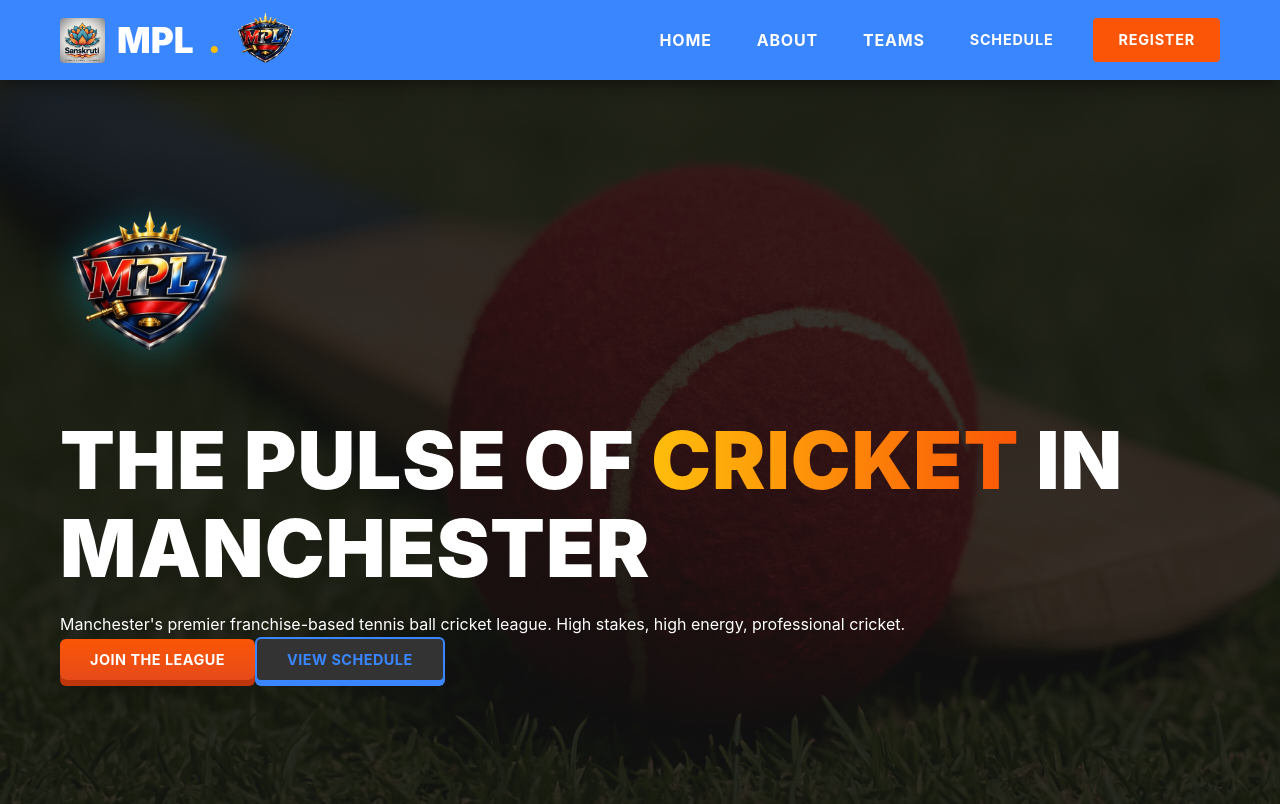
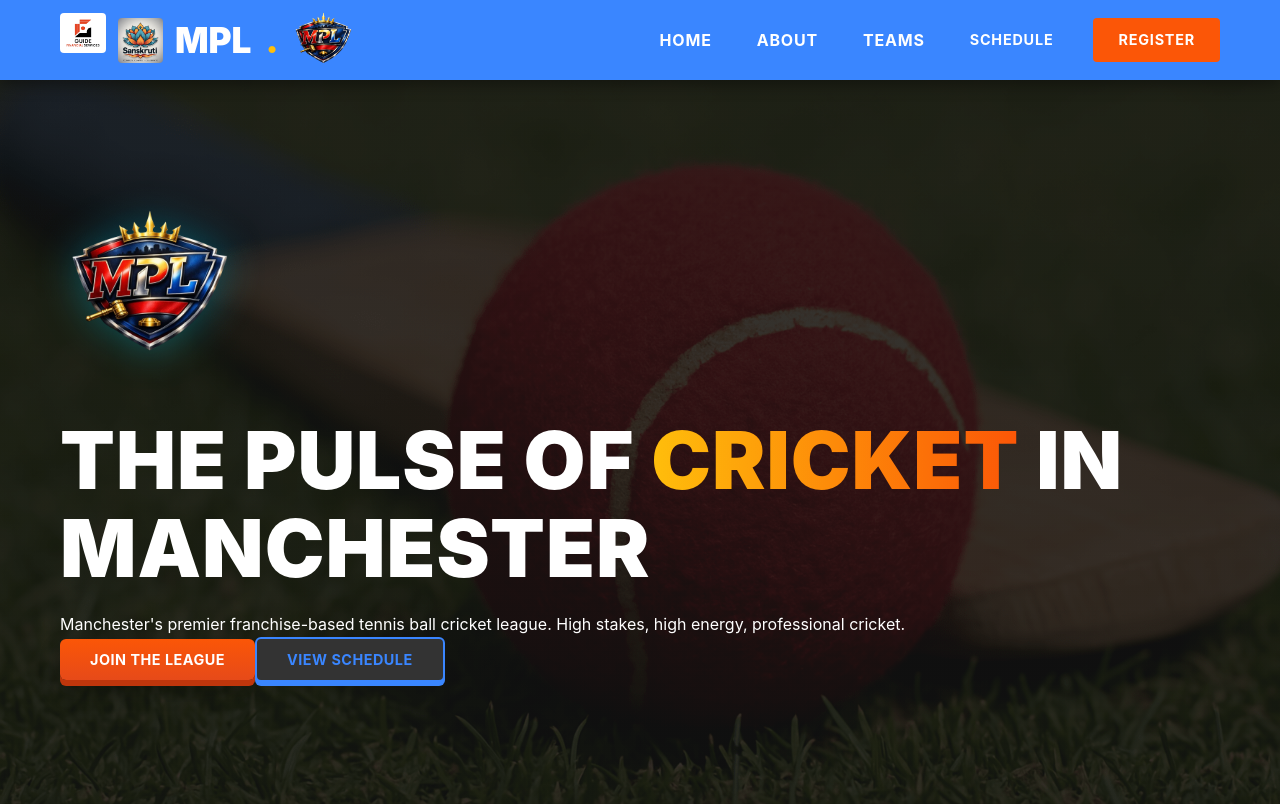
Before and after one commit to anandtanwar-web/mpl, a React (Vite) app: page / in a window 1280 px wide. Shown: the top 804 px of the page. Built offline with nearby package versions, Linux system fonts and the light colour scheme.

Commit message:
feat: integrate title sponsor logo into navbar

```diff
--- a/src/components/Navbar.tsx
+++ b/src/components/Navbar.tsx
@@ -31,6 +31,9 @@ const Navbar: React.FC = () => {
     <nav className="navbar">
       <div className="container nav-container">
         <div className="logo" onClick={handleHomeClick}>
+          <a href="https://guidefs.co.uk" target="_blank" rel="noopener noreferrer">
+             <img src="/guide-financials-logo.png" alt="Guide Financial Services" className="sponsor-logo-nav" />
+          </a>
           <img src="/sanskruti-logo.jpg" alt="Sanskruti Logo" className="sanskruti-logo" />
           MPL<span className="dot">.</span>
           <img src="/mpl-logo.png" alt="MPL Logo" className="mpl-logo-nav" />
--- a/src/styles/Navbar.css
+++ b/src/styles/Navbar.css
@@ -28,6 +28,13 @@
   align-items: center !important;
   flex-shrink: 0;
   gap: 12px;
+}
+
+.sponsor-logo-nav {
+  height: 40px;
+  background: white;
+  padding: 3px;
+  border-radius: 4px;
 }
 
 .sanskruti-logo {
```
